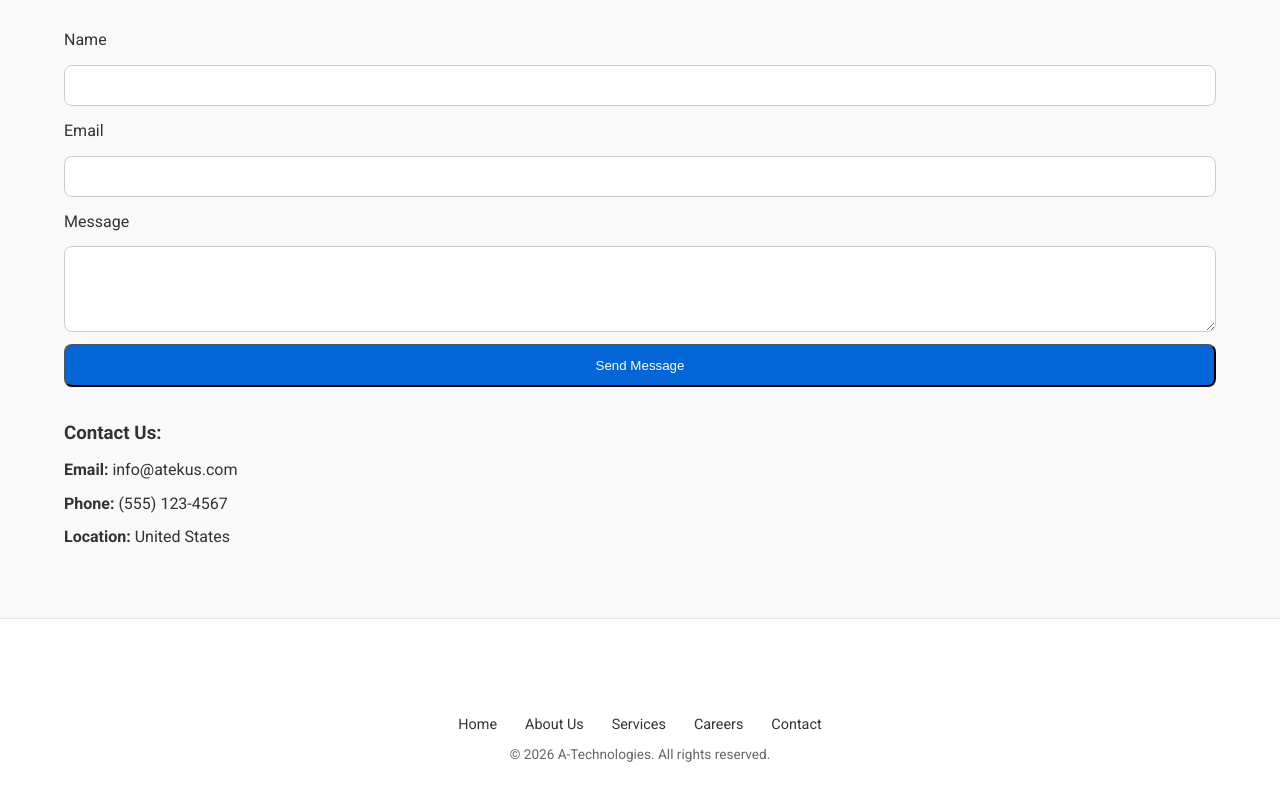
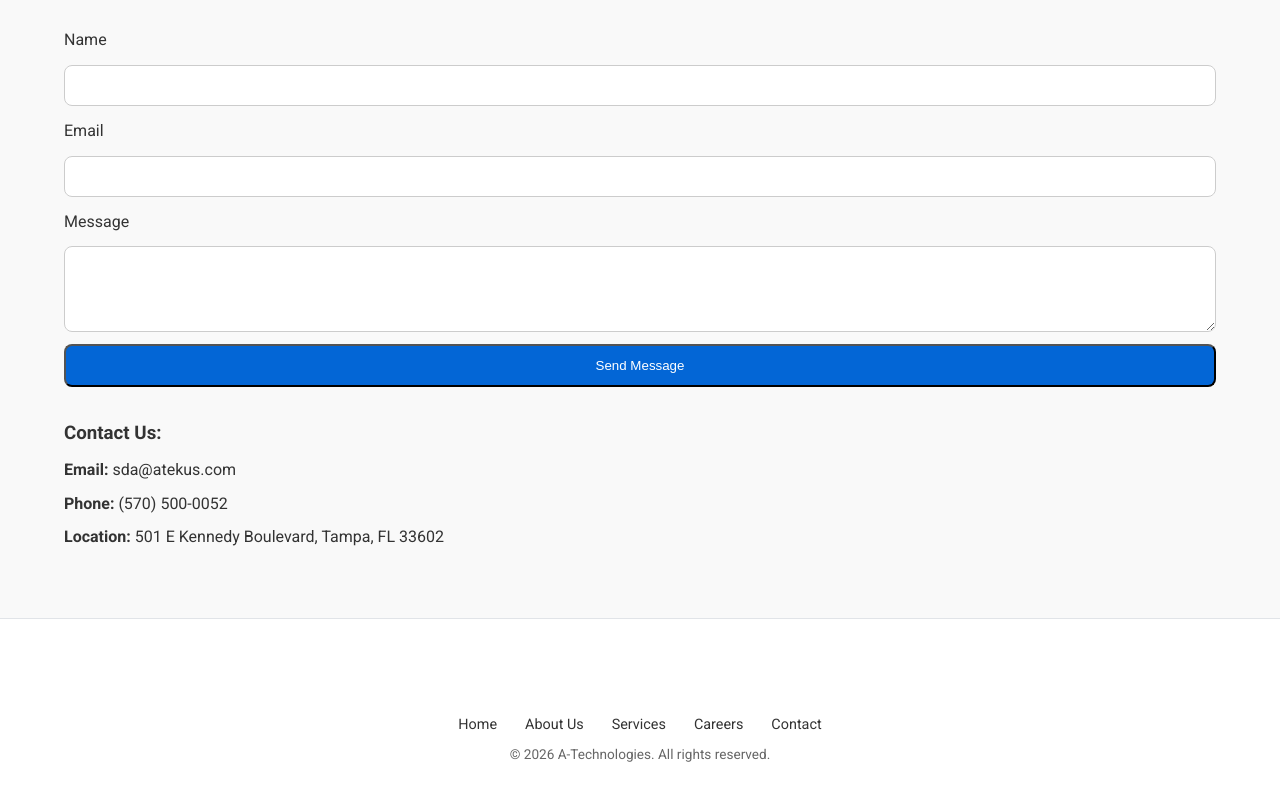
Before and after one commit to benjobs-980/Atekus.com, a plain HTML site: page contact.html in a window 1280 px wide. Shown: the part 539-1339 px from the top of the page. Drawn offline with Linux system fonts and the light colour scheme; a small style sheet from the web is missing.

Commit message:
Added Contact info

```diff
--- a/contact.html
+++ b/contact.html
@@ -48,9 +48,9 @@
                 </form>
                 <h3>Contact Us:</h3>
                 <div class="contact-info">
-                    <p><strong>Email:</strong> info@atekus.com</p>
-                    <p><strong>Phone:</strong> (555) 123-4567</p>
-                    <p><strong>Location:</strong> United States</p>
+                    <p><strong>Email:</strong> sda@atekus.com</p>
+                    <p><strong>Phone:</strong> (570) 500-0052</p>
+                    <p><strong>Location:</strong> 501 E Kennedy Boulevard, Tampa, FL 33602</p>
                 </div>
             </div>
         </div>
```
